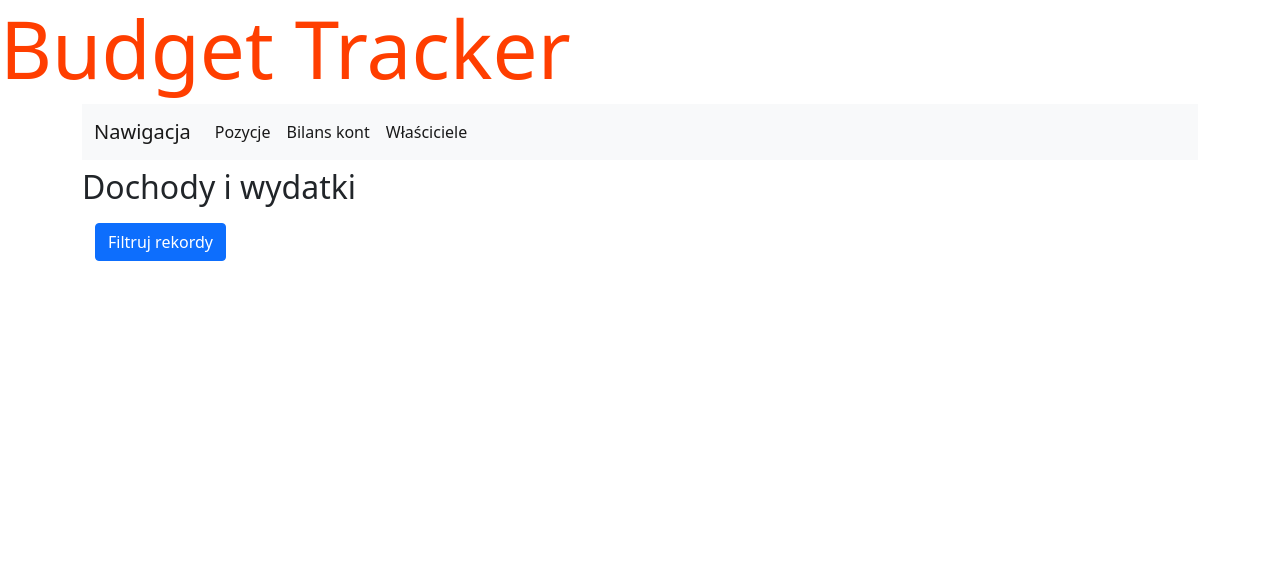
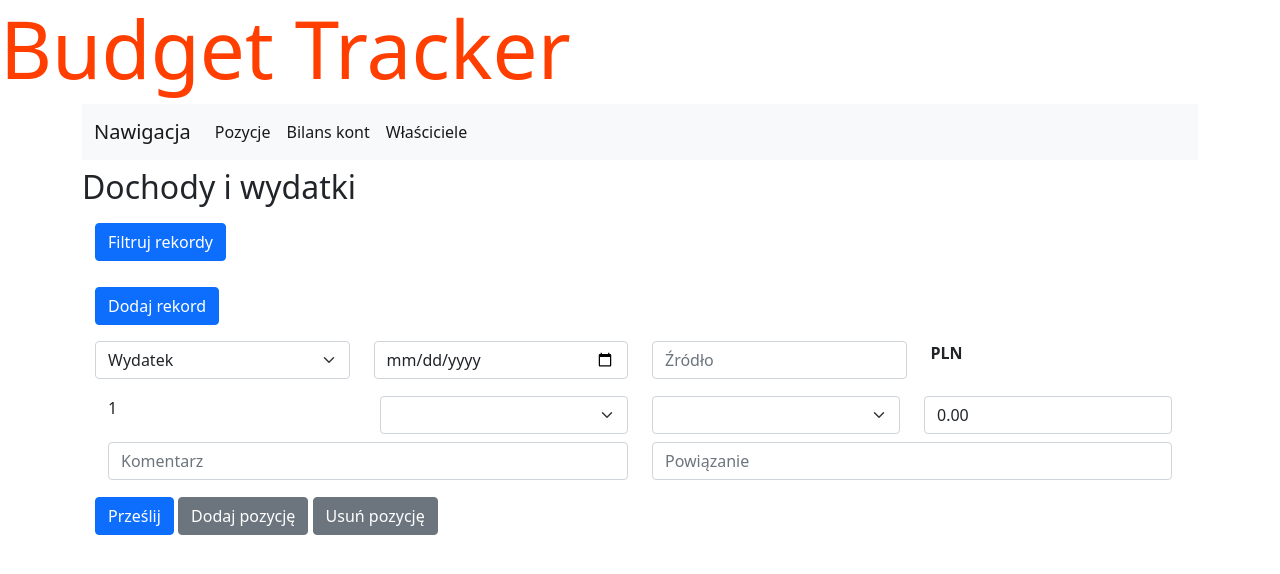
Before and after one commit to mwisniewski1991/budget_tracker, a Flask app: page /incexp/ in a window 1280 px wide. Shown: the top 574 px of the page. Run offline with Flask 3, Linux system fonts and the light colour scheme; data that the repository does not hold is empty; parts of the project's set-up code (start-up, migrations or seed data) failed here and were passed over; some libraries are stand-ins or nearby versions.

Commit message:
Add form for adding new INCEXP

```diff
--- a/website/app/blueprints/incexp/templates/incexp/home.html.jinja
+++ b/website/app/blueprints/incexp/templates/incexp/home.html.jinja
@@ -81,6 +81,80 @@
         </form>
     </div>
 
+
+    <div class="container my-2 border border-white rounded">
+        <button class="btn btn-primary my-2" hx-on:click="htmx.toggleClass(htmx.find('#incexp-add-form'), 'hidden');">
+            Dodaj rekord
+        </button>
+        <form class="form" id="incexp-filters-form">
+
+            <div class="row my-2">
+                <div class="col">
+                    <select class="form-select" name="type-id_1" hx-get="/incexp/categories" hx-trigger="load, change" hx-target="#addincepx-category" hx-swap="innerHTML">
+                        <option value=1 selected>Wydatek</option>
+                        <option value=2>Dochód</option>
+                    </select>
+                </div>
+                <div class="col">
+                    <input type="date"  class="form-control" placeholder="Wpisz datę" name="date_1">
+                </div>
+                <div class="col">
+                    <input type="text"  class="form-control" placeholder="Źródło" name="source_1">
+                </div>
+                <div class="col">
+                    <strong>
+                        <span>PLN</span>
+                    </strong>
+                </div>
+            </div>
+
+            {# POSITION #}
+            <div id="incexp-add-positions-box">
+                <div class="container my-2 border border-white rounded">
+                    <div class="row my-2">
+
+                        <div class="col">
+                            <span>1</span>
+                        </div>
+
+                        <div class="col">
+                            <select class="form-select" id="addincepx-category" name="category-id_1" hx-get="/incexp/subcategories" hx-trigger="load delay:1s, change" hx-target="#addincepx-subcategory" hx-swap="innerHTML">
+                            </select>
+                        </div>
+
+                        <div class="col">
+                            <select class="form-select" id="addincepx-subcategory" name="subcategory-id_1">
+                            </select>
+                            </div>
+
+                        <div class="col">
+                            <input type="number" min="0.00" step="0.01" value=0.00 class="form-control" name="amount_1" >
+                        </div>
+
+                    </div>
+
+                    <div class="row my-2">
+                        <div class="col">
+                            <input type="text"  class="form-control" placeholder="Komentarz" name="comment_1">
+                        </div>
+                        <div class="col">
+                            <input type="text"  class="form-control" placeholder="Powiązanie" name="connection_1">
+                        </div>
+
+                    </div>
+                </div>
+            </div>
+
+            <div class="row my-2">
+                <div class="col">
+                    <button type="submit" class="btn btn-primary" >Prześlij</button>
+                    <button class="btn btn-secondary" type="button" hx-get="/incexp/position" hx-trigger="click" hx-target="#incexp-add-positions-box" hx-swap="beforeend">Dodaj pozycję</button>
+                    <button class="btn btn-secondary" type="button" >Usuń pozycję</button>
+                </div>
+            </div>
+        </form>
+    </div>
+
     {# INCEXP LIST #}
     <div class="container py-2 border border-white rounded">
         {% for incexp in incexp_list %}
@@ -116,6 +190,7 @@
             {% endfor %}
             </div>
         {% endfor %}
+
     </div>
 
 {% endblock %}
```
